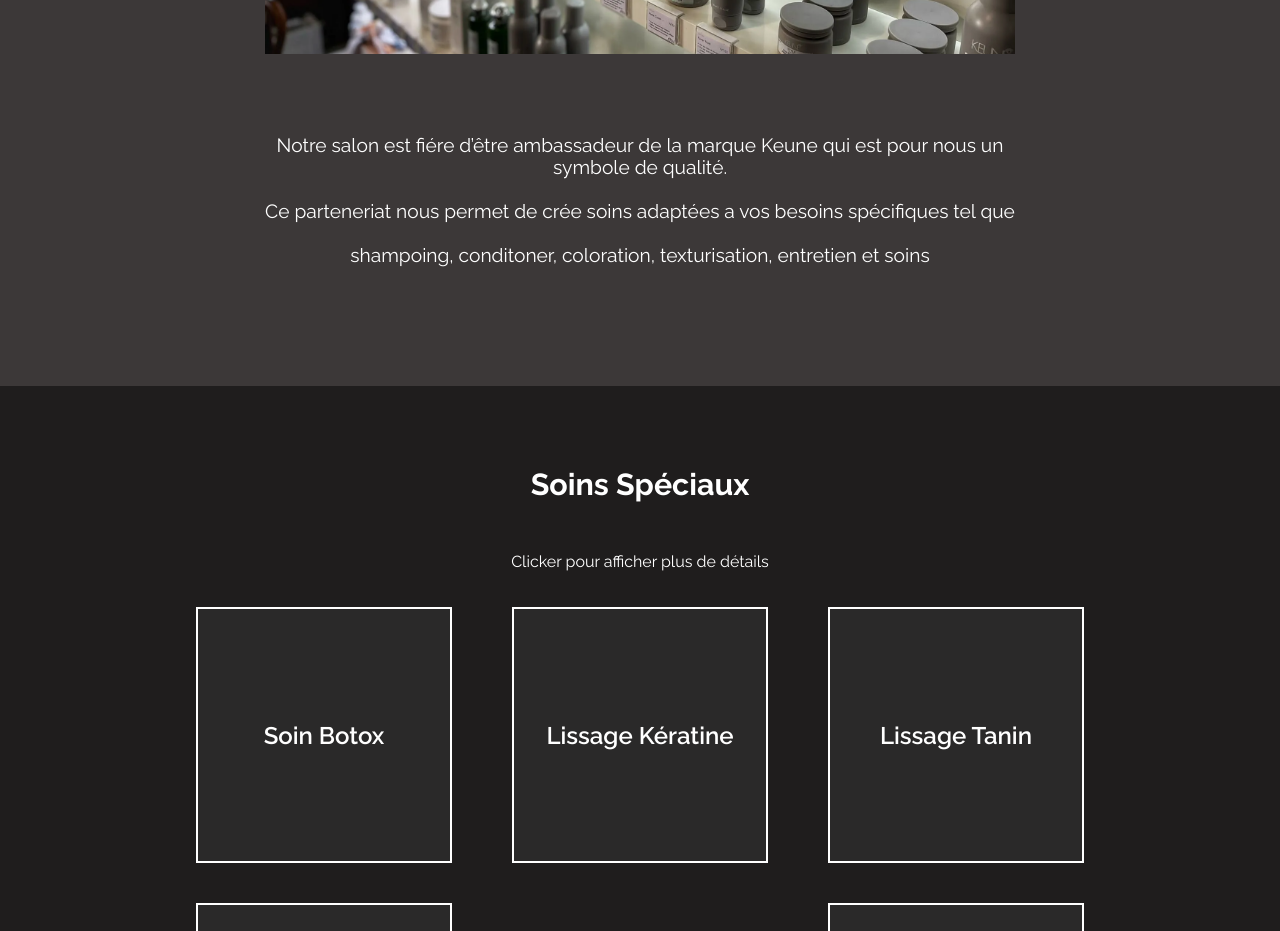
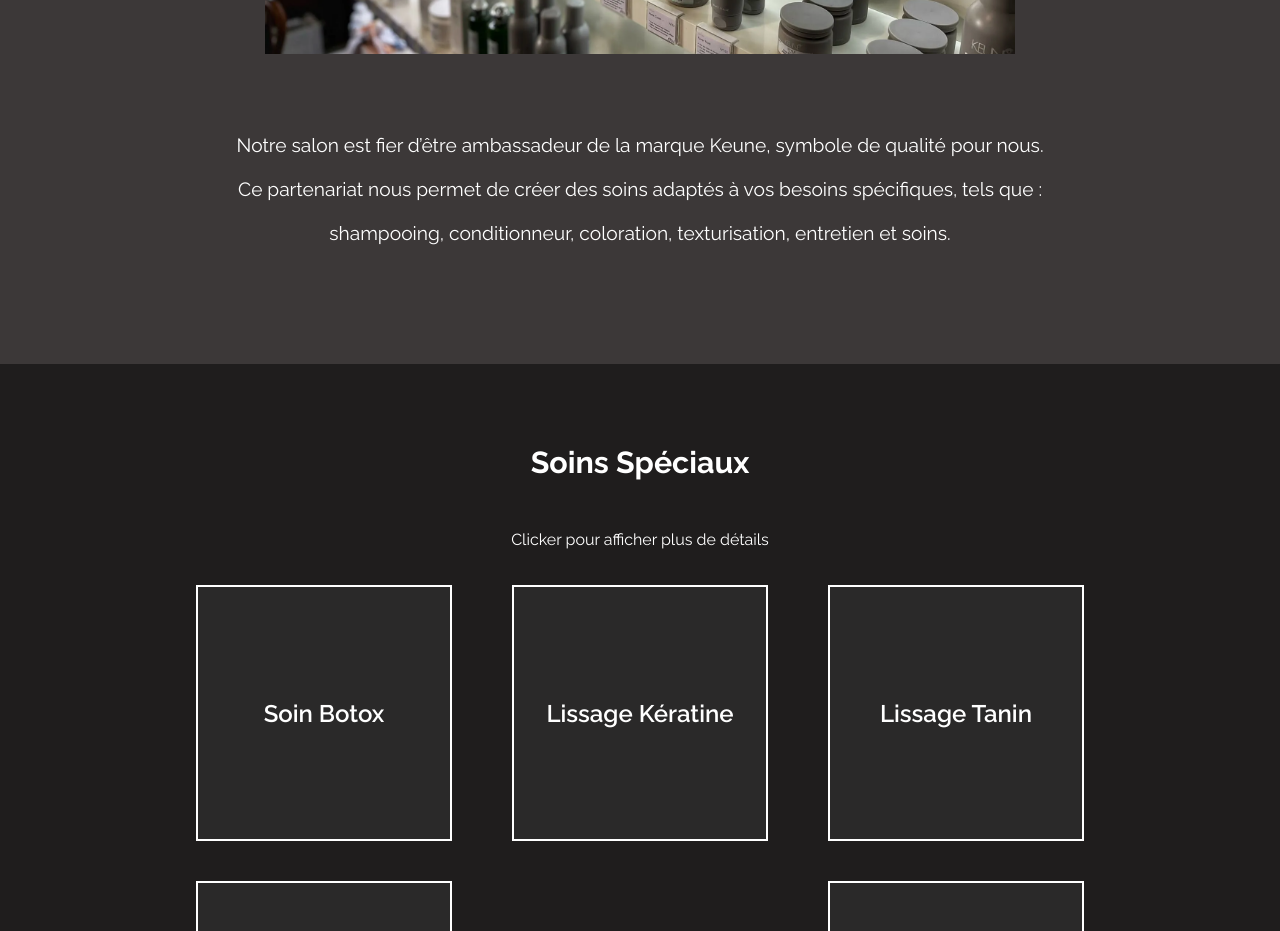
Before and after one commit to DylanNicolet/le-hangar-pully, a React (Create React App) app: page / in a window 1280 px wide. Shown: the part 1360-2291 px from the top of the page. Built offline with nearby package versions, Linux system fonts and the light colour scheme.

Commit message:
[EVO] Accessibility clean on Keune section

```diff
--- a/src/pages/Hero.jsx
+++ b/src/pages/Hero.jsx
@@ -12,6 +12,8 @@ export default function Hero() {
     return (
         <section className="hero">
             <Header/>
+
+            <h1 className="visually-hidden">Bienvenue chez Le Hangar</h1>
 
             <section className="hero__content">
                 {screenWidth >= desktopWidth && <img alt="Le Hangar" src={heroImage} className="hero__image" />}
--- a/src/pages/Keune.jsx
+++ b/src/pages/Keune.jsx
@@ -1,20 +1,16 @@
-import React from "react";
 import keuneLogo from "../images/logo_keune.png"
 
-
-export default function Keune(){
-    return(
+export default function Keune() {
+    return (
         <section className="keune">
             <section className="keune__panel">
                 <img src={keuneLogo} alt="Logo de la marque Keune" className="keune__logo"/>
             </section>
 
             <p className="keune__text">
-                Notre salon est fiére d’être ambassadeur de la marque Keune qui est pour nous
-                un symbole de qualité. <br /><br />
-                Ce parteneriat nous permet de crée soins adaptées a vos
-                besoins spécifiques tel que <br /><br />
-                shampoing, conditoner, coloration, texturisation, entretien et soins
+                Notre salon est fier d’être ambassadeur de la marque Keune, symbole de qualité pour nous. <br /><br />
+                Ce partenariat nous permet de créer des soins adaptés à vos besoins spécifiques, tels que :<br /><br />
+                shampooing, conditionneur, coloration, texturisation, entretien et soins.
             </p>
         </section>
     )
--- a/src/sass/base/_global.scss
+++ b/src/sass/base/_global.scss
@@ -9,3 +9,7 @@ body{
     background-color: rgb(60, 56, 56);
     color: $color-primary;
 }
+
+.visually-hidden { // Used for accessibility and SEO purposes
+    display: none;
+}
```
Also changed, not shown: src/sass/pages/_keune.scss (+9 -9 lines), src/sass/App.css, 1 other file (tests, documents, lock files or other folders).
